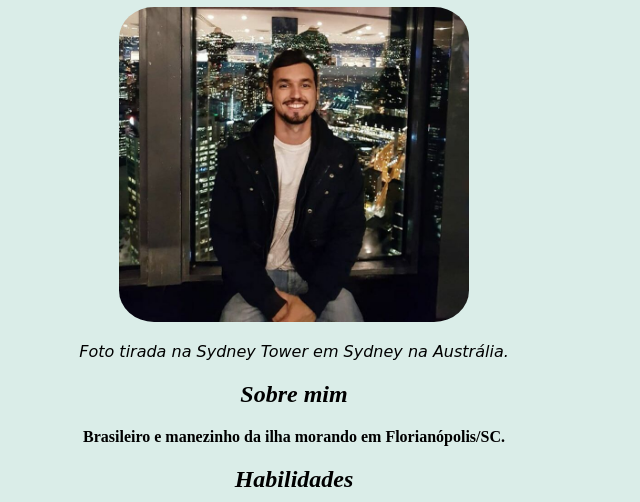
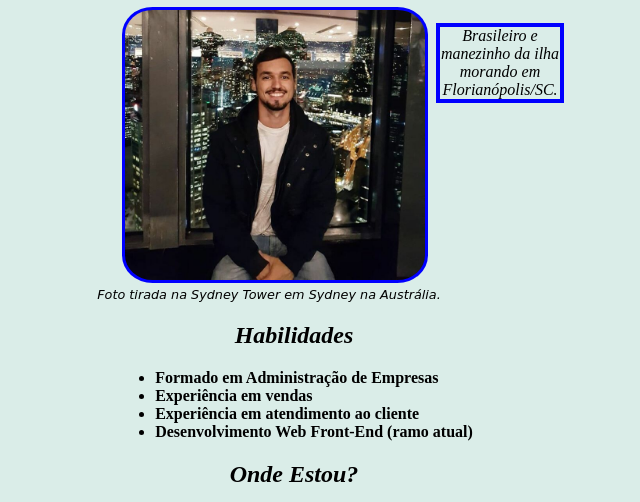
Before and after one commit to MauSDJ/mausdj.github.io, a plain HTML site: page index.html in a window 1280 px wide. Shown: the part 99-601 px from the top of the page, without its empty margins (346-986 px from the left). Drawn offline with Linux system fonts and the light colour scheme.

Commit message:
new branch and new elements

```diff
--- a/index.html
+++ b/index.html
@@ -4,48 +4,14 @@
     <head>
         <title>Mau's Portfolio!</title>
         <meta charset="utf-8">
-        <style>
-            h1 {
-                font-family:Arial, Helvetica, sans-serif;
-            }
-            body {
-                background-color:rgb(218, 237, 232);
-            }
-            h2 {
-                font-style:italic;
-            }
-            #foto {
-                border-radius: 10%;
-            }
-            p, ul {
-                font-weight: bold;
-            }
-            .photo_description {
-                font-family: cursive;
-                font-weight: 100;
-            }
-            .social_media_icon {
-                border-radius: 50%;
-            }
-            #container {
-                width: 500px;
-                margin: auto;
-                text-align:center;
-            }
-            .list-elements {
-                width: max-content;
-                text-align: start;
-                margin:auto;
-            }
-        </style>
+        <link rel="stylesheet" type="text/css" href="style.css" media="all" />
     </head>
     <body>
        <div id="container"><a href="#foto">foto</a> | <a href="#sobre">sobre</a> | <a href="#habilidades">habilidades</a> | <a href="#redes_sociais">me ache</a> | <a href="#hobby">hobby</a>
-        <h1 > Maurício Silva d'Ávila Júnior</h1>
-        <img id="foto" src="images/foto_mau.jpg" alt="Maurício no topo da Sydney Tower" width="350px">
-        <p class="photo_description"><em>Foto tirada na Sydney Tower em Sydney na Austrália.</em></p>
-        <h2 id="sobre">Sobre mim</h2>
-        <p>Brasileiro e manezinho da ilha morando em Florianópolis/SC.</p>
+        <div id="header"><h1 id="nome"> Maurício Silva d'Ávila Júnior</h1>
+        <img id="foto" src="images/foto_mau.jpg" alt="Maurício no topo da Sydney Tower" width="300px">
+        <p id="description-myself">Brasileiro e manezinho da ilha morando em Florianópolis/SC.</p>
+        <p class="photo_description"><em>Foto tirada na Sydney Tower em Sydney na Austrália.</em></p></div>
         <h2 id="habilidades">Habilidades</h2>
         <div class="list-elements">
         <ul>
@@ -63,5 +29,5 @@
         <a target="_blank" href="https://www.likewanderlust.com/">Blog muito legal sobre viagens!</a>
         <br><br><br>
         <a href="#foto">foto</a> | <a href="#sobre">sobre</a> | <a href="#habilidades">habilidades</a> | <a href="#redes_sociais">me ache</a> | <a href="#hobby">hobby</a>
-    </body></div>
+    </body></div></div>
 </html>
--- /dev/null
+++ b/style.css
@@ -0,0 +1,52 @@
+
+            body {
+                background-color:rgb(218, 237, 232);
+            }
+            h1 {
+                font-family:Arial, Helvetica, sans-serif;
+            }
+            h2 {
+                font-style:italic;
+            }
+            #foto {
+                border-radius: 10%;
+                margin-left: 70px;
+                padding: 3px;
+                background-color: blue;
+            }
+            p, ul {
+                font-weight: bold;
+            }
+            .photo_description {
+                font-family: cursive;
+                font-weight: 100;
+                margin-left: -150px;
+                margin-top: 0px;
+                font-size: 0.8em;
+                clear: left;
+            }
+            .social_media_icon {
+                border-radius: 50%;
+            }
+            #container {
+                width: 500px;
+                margin: auto;
+                text-align:center;
+            }
+            .list-elements {
+                width: max-content;
+                text-align: start;
+                margin:auto;
+            }
+            #header {
+                width: 600px;
+            }
+            #description-myself {
+                position: relative;
+                width: 20%;
+                font-weight: 100;
+                font-style: oblique;
+                margin-right: 80px;
+                border:4px solid blue;
+                float: right;
+            }
```
